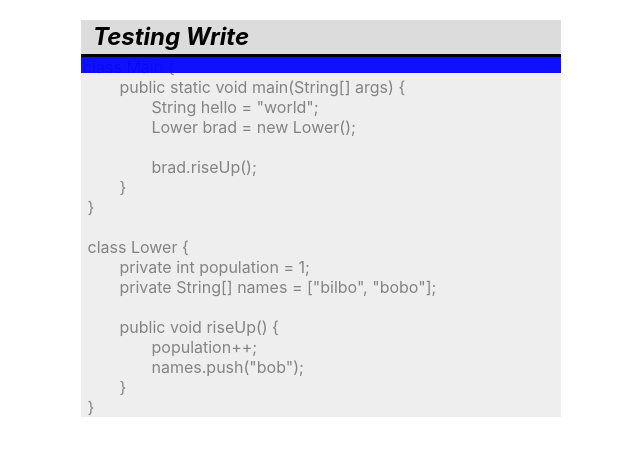
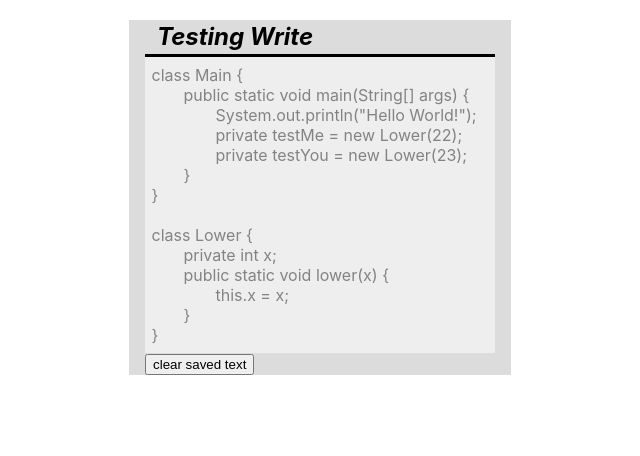
Before and after one commit to devinlizardi/copy-my-code, a React (Create React App) app: page / in a window 1280 px wide. Shown: the top 456 px of the page, without its empty margins (319-959 px from the left). Built offline with nearby package versions, Linux system fonts and the light colour scheme.

Commit message:
Most functionality complete!

```diff
--- a/src/App.css
+++ b/src/App.css
@@ -1,9 +1,10 @@
 .container {
   background: gainsboro;
-  width: 30em;
+  width: fit-content;
+  padding: 0 1em 0 1em;
   position: relative;
   left: 50%;
-  margin-left: -15em;
+  margin-left: -12em;
 }
 
 .title {
@@ -15,9 +16,11 @@
 }
 
 .code-text-wrapper {
+  position: relative;
   background: rgb(238, 238, 238);
   color: rgba(0, 0, 0, 0.452);
-  padding: 0.5em 0, 0.5em 0;
+  padding: 0.5em 1em 0.5em 0;
+  overflow: hidden;
 }
 
 .code-line {
@@ -31,9 +34,22 @@
 }
 
 .overlay-line {
+  position: relative;
+  display: block;
+  width: 30em;
+  height: 1rem;
+  margin: 0 0 0 0;
+  padding: 2px;
+}
+
+.overlay-line:hover {
+  background-color: rgba(0, 0, 255, 0.123);
+}
+
+.overlay-wrapper {
   position: absolute;
+  z-index: 2;
   display: block;
-  background-color: rgba(0, 0, 255, 0.137);
-  width: 100%;
-  height: 1em;
+  width: fit-content;
+  margin: -1.3px 0 0 0;
 }
--- a/src/App.js
+++ b/src/App.js
@@ -7,22 +7,18 @@ function App(props) {
       title="Testing Write"
       >
       {
-        `class Main {
+        ` class Main {
             public static void main(String[] args) {
-          String hello = "world";
-          Lower brad = new Lower();
-
-          brad.riseUp();
+              System.out.println("Hello World!");
+              private testMe = new Lower(22);
+              private testYou = new Lower(23);
             }
           }
 
           class Lower {
-        private int population = 1;
-        private String[] names = ["bilbo", "bobo"];
-
-        public void riseUp() {
-          population++;
-          names.push("bob");
+            private int x;
+            public static void lower(x) {
+              this.x = x;
             }
           }`
       }
--- a/src/CopyCode.js
+++ b/src/CopyCode.js
@@ -1,11 +1,17 @@
-import React from 'react';
+import React, {useEffect} from 'react';
 
 function CopyCode(props) {
+    const {title} = props;
+    const clearAll = () => {
+        localStorage.clear();
+    }
+
     return(
         <>
         <div className="container">
-            <h2 className="title">{props.title}</h2>
+            <h2 className="title">{title}</h2>
             {parseJava(props)}
+            <button onClick={clearAll}>clear saved text</button>
         </div>
         </>
     );
@@ -14,6 +20,7 @@ function CopyCode(props) {
 function parseJava(props) {
     const text = props.children.split("\n");    // Array
     const textElem = [];                        // Array of JSX elements
+    const indentLevels = [];                    // Array of indent levels for overlay
 
     var indentLevel = 0;
     var k = 0;
@@ -29,6 +36,7 @@ function parseJava(props) {
                         {str}
                     </p>
                     )
+        indentLevels.push(indentLevel)
 
         if (str[str.length - 1] === "{") {
             indentLevel += 2;
@@ -39,26 +47,40 @@ function parseJava(props) {
 
     return(
         <div className="code-text-wrapper">
-            <LineOverlay numLines={k}/>
+            <LineOverlay numLines={k} indentLevels={indentLevels} text={text}/>
             {textElem}
         </div>
     );
 }
 
 function LineOverlay(props) {
-    const {numLines} = props;
+    const {numLines, indentLevels} = props;
     const spanElems = [];
 
     for (let i=0; i<numLines; i++) {
+        let stored = localStorage.getItem("dataStorage-span-" + i)
         spanElems.push(
-            <span className="overlay-line" key={i}/>
-        )
+            <span className="overlay-line" key={i} id={"span-" + i}
+            contentEditable suppressContentEditableWarning={true}
+            style={{"left" : indentLevels[i] + "em"}}>
+                {stored ? stored : "\xa0"}
+            </span>
+        );
     }
 
+    useEffect(() => {
+        const editables = document.querySelectorAll("[contenteditable]");
+        editables.forEach(el => {
+            el.addEventListener("blur", () => {
+                localStorage.setItem("dataStorage-" + el.id, el.innerText);
+            });
+        })
+    });
+
     return(
-    <>
+    <div className="overlay-wrapper" contentEditable={false}>
         {spanElems}
-    </>)
+    </div>)
 }
 
 export default CopyCode;
```
Lines whose indentation alone changed are shown as unchanged.
